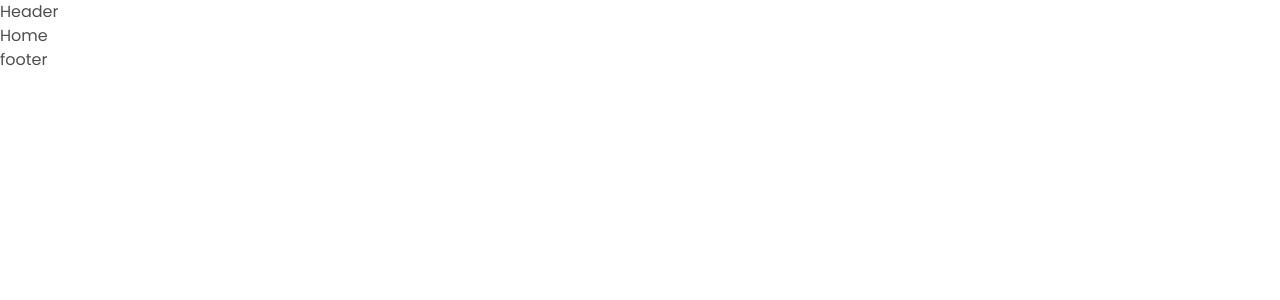
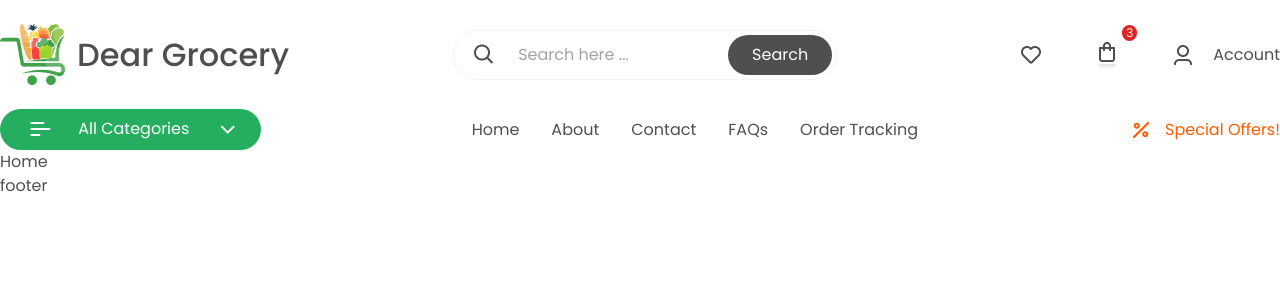
Before and after one commit to abushamacd/Dear_Grocery_Client, a React (Create React App) app: page / in a window 1280 px wide. Shown: the top 300 px of the page. Built offline with nearby package versions, Linux system fonts and the light colour scheme.

Commit message:
header done

```diff
--- a/src/Sections/Shared/Header.js
+++ b/src/Sections/Shared/Header.js
@@ -1,9 +1,204 @@
 import React from "react";
+import { Link } from "react-router-dom";
+import logo from "../../assets/img/logo.png";
+import search from "../../assets/img/search.png";
+import heart from "../../assets/img/heart.png";
+import shoppingBag from "../../assets/img/u_shopping-bag.png";
+import user from "../../assets/img/user.png";
+import menuRight from "../../assets/img/menu-right.png";
+import chevronDown from "../../assets/img/chevron-down.png";
+import uPercentage from "../../assets/img/u_percentage.png";
 
 const Header = () => {
   return (
-    <div>
-      <h2>Header</h2>
+    <div className="container">
+      <div className=" py-6 flex justify-between items-center ">
+        <Link to="/" className="flex font-32 font-medium items-center">
+          <img class="mr-3" src={logo} alt="" /> Dear Grocery
+        </Link>
+        <div class="w-96">
+          <div class="border border-gray-100 p-1 flex rounded-full items-center">
+            <div class="min-w-max px-3">
+              <img src={search} alt="" />
+            </div>
+            <input
+              class="w-full px-3 pxy-1 focus:outline-none"
+              type="search"
+              placeholder="Search here ..."
+            />
+            <button
+              class="bg-gray bg-neutral px-6 rounded-full py-2 text-white"
+              type="submit"
+            >
+              Search
+            </button>
+          </div>
+        </div>
+
+        <div class="min-w-max flex items-center">
+          <Link to="/wishlist">
+            <span class="icon-box rounded-full hover:bg-gray-200 inline-block flex items-center justify-center">
+              <img src={heart} alt="" />
+            </span>
+          </Link>
+          <Link class="relative mx-4" to="/cart">
+            <span class="icon-box rounded-full hover:bg-gray-200 inline-block flex items-center justify-center">
+              <img src={shoppingBag} alt="" />
+            </span>{" "}
+            <span class="absolute bg-red-600 px-1 h-4 top-0 right-0 rounded-full text-xs flex justify-center items-center text-white">
+              {3}
+            </span>
+          </Link>
+          <Link to="/my-account" class="flex items-center">
+            <span class="icon-box rounded-full hover:bg-gray-200 inline-block flex items-center justify-center">
+              <img src={user} alt="" />
+            </span>{" "}
+            <span>Account</span>
+          </Link>
+        </div>
+      </div>
+
+      <div class="flex items-center">
+        <div v-click-outside="menuClose" class="w-96 relative">
+          <div class="bg-primary relative z-20 flex rounded-full px-4 py-2 cursor-pointer">
+            <div class="min-w-max">
+              <img src={menuRight} alt="" />
+            </div>
+            <div class="w-full text-center px-6 text-white">All Categories</div>
+            <div class="min-w-max">
+              <img src={chevronDown} alt="" />
+            </div>
+          </div>
+
+          <div
+            // v-bind:class="allCategoryMenu ? 'block visible' : 'hidden invisible'"
+            class="absolute bg-primany z-10 w-full -mt-5 pt-6 pb-4 rounded-b-2xl"
+          >
+            <ul>
+              <li>
+                <Link
+                  class="block text-white py-2 px-4 hover:text-black"
+                  to="/"
+                >
+                  Fruits
+                </Link>
+              </li>
+              <li>
+                <Link
+                  class="block text-white py-2 px-4 hover:text-black"
+                  to="/"
+                >
+                  Vegetables
+                </Link>
+              </li>
+              <li>
+                <Link
+                  class="block text-white py-2 px-4 hover:text-black"
+                  to="/"
+                >
+                  Lorem ispum category
+                </Link>
+              </li>
+              <li>
+                <Link
+                  class="block text-white py-2 px-4 hover:text-black"
+                  to="/"
+                >
+                  Lorem ispum category
+                </Link>
+              </li>
+              <li>
+                <Link
+                  class="block text-white py-2 px-4 hover:text-black"
+                  to="/"
+                >
+                  Lorem ispum category
+                </Link>
+              </li>
+              <li>
+                <Link
+                  class="block text-white py-2 px-4 hover:text-black"
+                  to="/"
+                >
+                  Lorem ispum category
+                </Link>
+              </li>
+              <li>
+                <Link
+                  class="block text-white py-2 px-4 hover:text-black"
+                  to="/"
+                >
+                  Lorem ispum category
+                </Link>
+              </li>
+              <li>
+                <Link
+                  class="block text-white py-2 px-4 hover:text-black"
+                  to="/"
+                >
+                  Lorem ispum category
+                </Link>
+              </li>
+              <li>
+                <Link
+                  class="block text-white py-2 px-4 hover:text-black"
+                  to="/"
+                >
+                  Lorem ispum category
+                </Link>
+              </li>
+              <li>
+                <Link
+                  class="block text-white py-2 px-4 hover:text-black"
+                  to="/"
+                >
+                  Lorem ispum category
+                </Link>
+              </li>
+              <li>
+                <Link
+                  class="block text-white py-2 px-4 hover:text-black"
+                  to="/"
+                >
+                  Lorem ispum category
+                </Link>
+              </li>
+            </ul>
+          </div>
+        </div>
+        <div class="w-full">
+          <ul class="flex justify-center">
+            <li>
+              <Link class="p-4" to="/">
+                Home
+              </Link>
+            </li>
+            <li>
+              <Link class="p-4" to="/about">
+                About
+              </Link>
+            </li>
+            <li>
+              <Link class="p-4" to="/contact">
+                Contact
+              </Link>
+            </li>
+            <li>
+              <Link class="p-4" to="/faqs">
+                FAQs
+              </Link>
+            </li>
+            <li>
+              <Link class="p-4" to="/order-tracking">
+                Order Tracking
+              </Link>
+            </li>
+          </ul>
+        </div>
+        <Link to="/offers" class="min-w-max text-secondary flex">
+          <img src={uPercentage} class="mr-3" alt="" /> Special Offers!
+        </Link>
+      </div>
     </div>
   );
 };
--- a/src/index.css
+++ b/src/index.css
@@ -19,3 +19,24 @@ code {
   font-family: source-code-pro, Menlo, Monaco, Consolas, "Courier New",
     monospace;
 }
+
+/* Theme */
+.container {
+  @apply mx-auto;
+  max-width: 1350px;
+}
+
+.font-32 {
+  font-size: 32px;
+}
+.font-22 {
+  font-size: 22px;
+}
+.font-46 {
+  font-size: 46px;
+}
+
+.icon-box {
+  width: 60px;
+  height: 60px;
+}
--- a/tailwind.config.js
+++ b/tailwind.config.js
@@ -10,7 +10,7 @@ module.exports = {
           primary: "#26ae60",
           secondary: "#FF5C00",
           accent: "#ebfaeb",
-          neutral: "#18182F",
+          neutral: "#4f4f4f",
           "base-100": "#FFFFFF",
           info: "#3ABFF8",
           success: "#65a30d",
```
